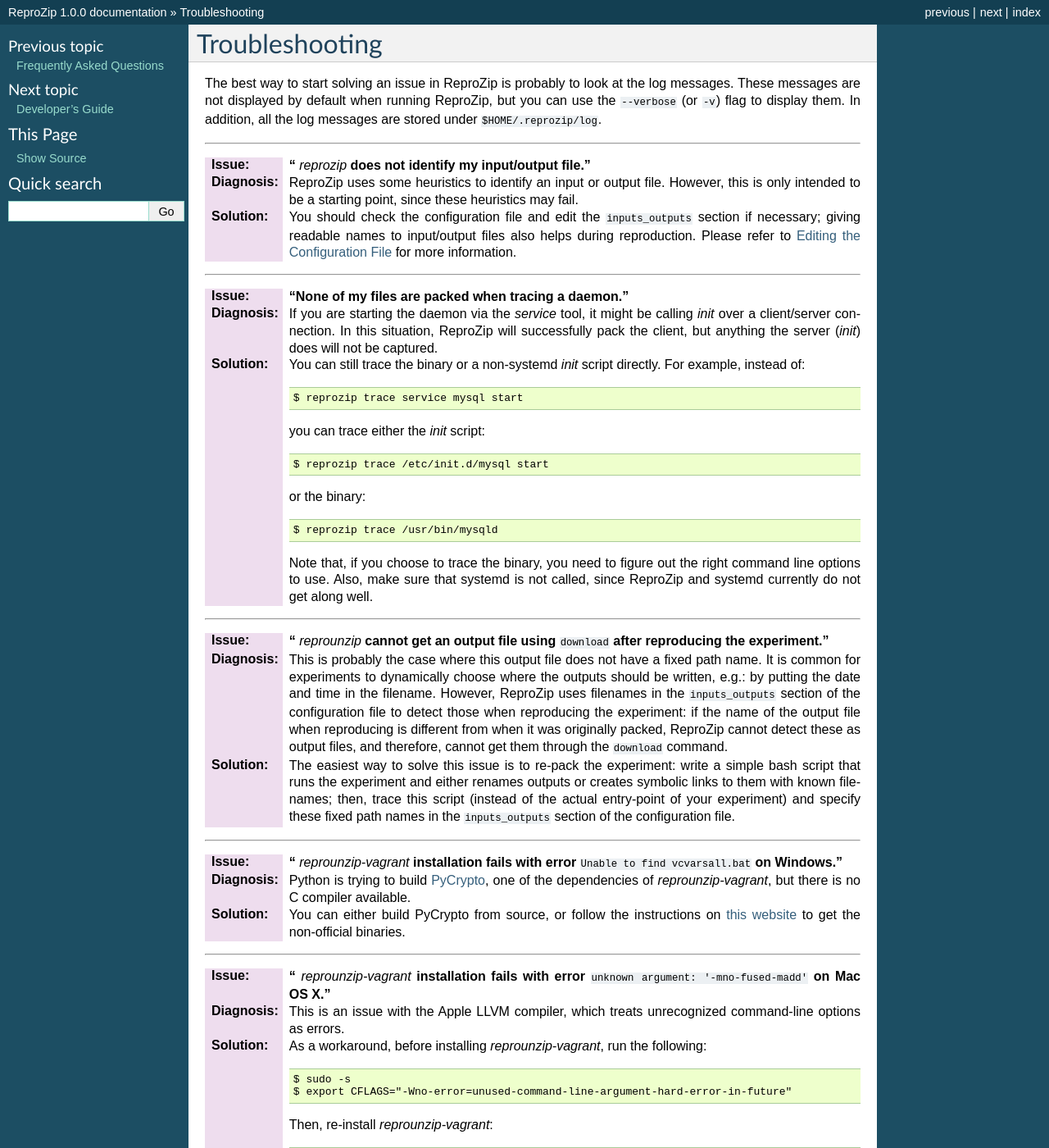
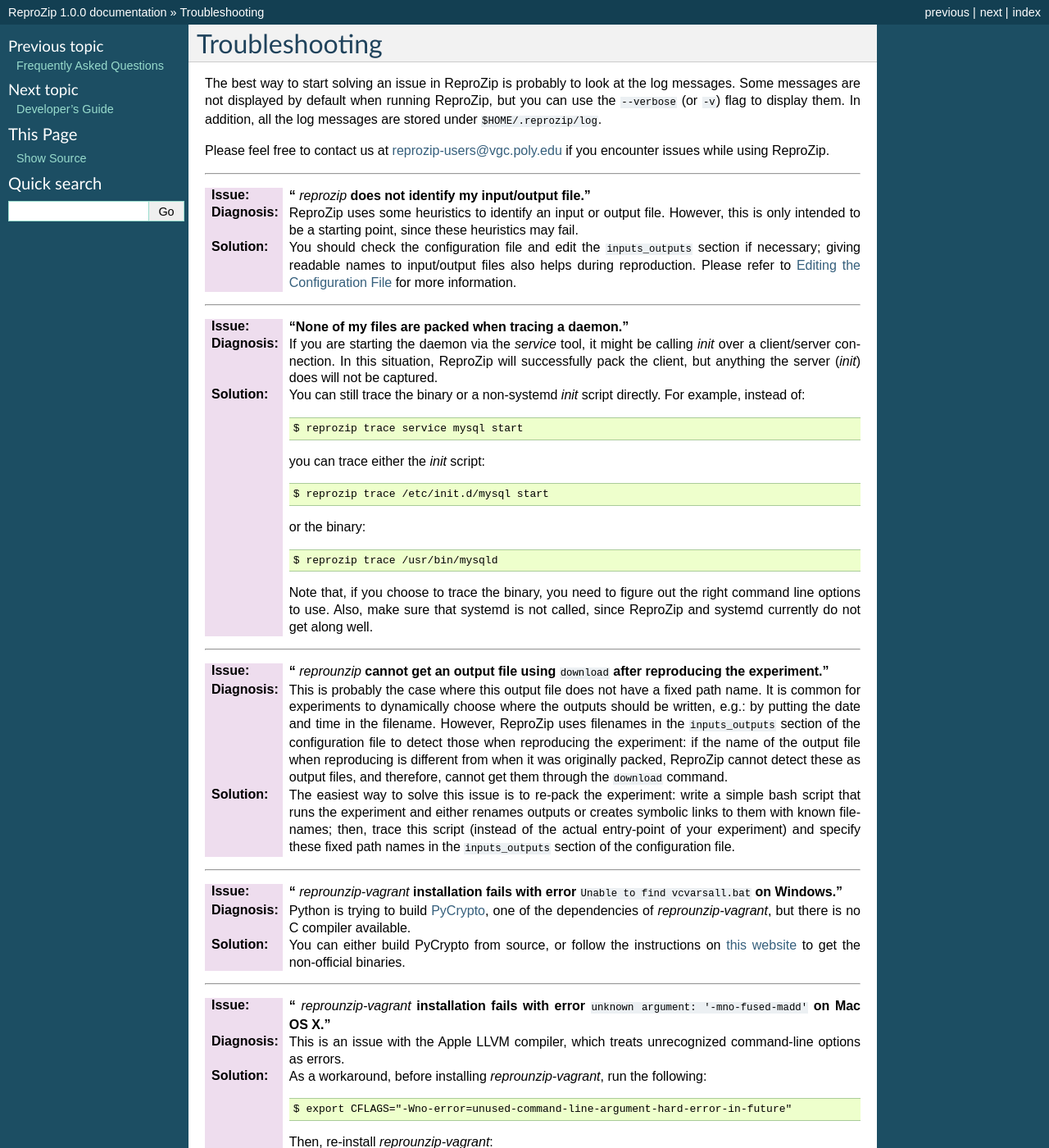
Before and after one commit to VIDA-NYU/reprozip, a Sphinx documentation site: the page built from docs/troubleshooting.rst, in a window 1280 px wide and 1400 px high. Shown: the whole window at 82% size. Built offline with Sphinx 7.4.7, drawn with Linux system fonts in a browser that asks for light colours; some of the changed text lies outside the part shown.

Commit message:
DOC: Quick pass over troubleshooting contents

```diff
--- a/docs/troubleshooting.rst
+++ b/docs/troubleshooting.rst
@@ -3,7 +3,9 @@
 Troubleshooting
 ***************
 
-The best way to start solving an issue in ReproZip is probably to look at the log messages. These messages are not displayed by default when running ReproZip, but you can use the ``--verbose`` (or ``-v``) flag to display them. In addition, all the log messages are stored under ``$HOME/.reprozip/log``.
+The best way to start solving an issue in ReproZip is probably to look at the log messages. Some messages are not displayed by default when running ReproZip, but you can use the ``--verbose`` (or ``-v``) flag to display them. In addition, all the log messages are stored under ``$HOME/.reprozip/log``.
+
+Please feel free to contact us at reprozip-users@vgc.poly.edu if you encounter issues while using ReproZip.
 
 ------------
 
@@ -58,7 +60,6 @@
 :Diagnosis: This is an issue with the Apple LLVM compiler, which treats unrecognized command-line options as errors.
 :Solution: As a workaround, before installing `reprounzip-vagrant`, run the following::
 
-               $ sudo -s
                $ export CFLAGS="-Wno-error=unused-command-line-argument-hard-error-in-future"
 
            Then, re-install `reprounzip-vagrant`::
@@ -79,7 +80,7 @@
 
 ..  _directory_error:
 
-:Issue: **"** `reprounzip directory` **fails with** ``IOError`` **."**
+:Issue: **"The experiment run with** `reprounzip directory` **fails to find a file that has been packed."**
 :Diagnosis: The `directory` unpacker does not provide any isolation from the filesystem: if the experiment being reproduced use absolute paths, these will point outside the experiment directory, and files may not be found.
 :Solution: Make sure that the experiment does not use any absolute paths: if only relative paths are used internally and in the command line, ``reprounzip directory`` should work. As an alternative, you can use other unpackers (e.g.: ``reprounzip chroot`` and ``reprounzip vagrant``) that work in the presence of hardcoded absolute paths.
 
```
